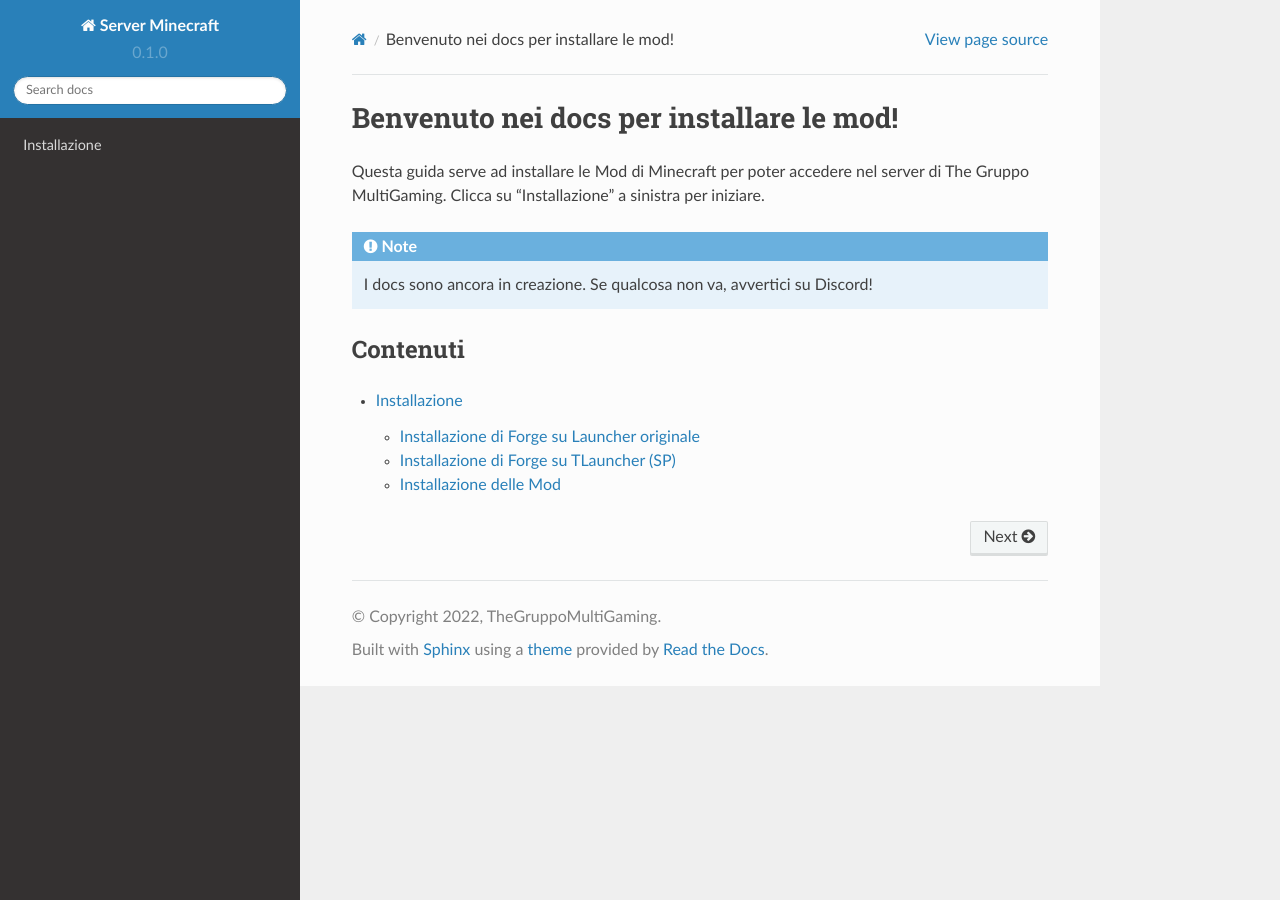
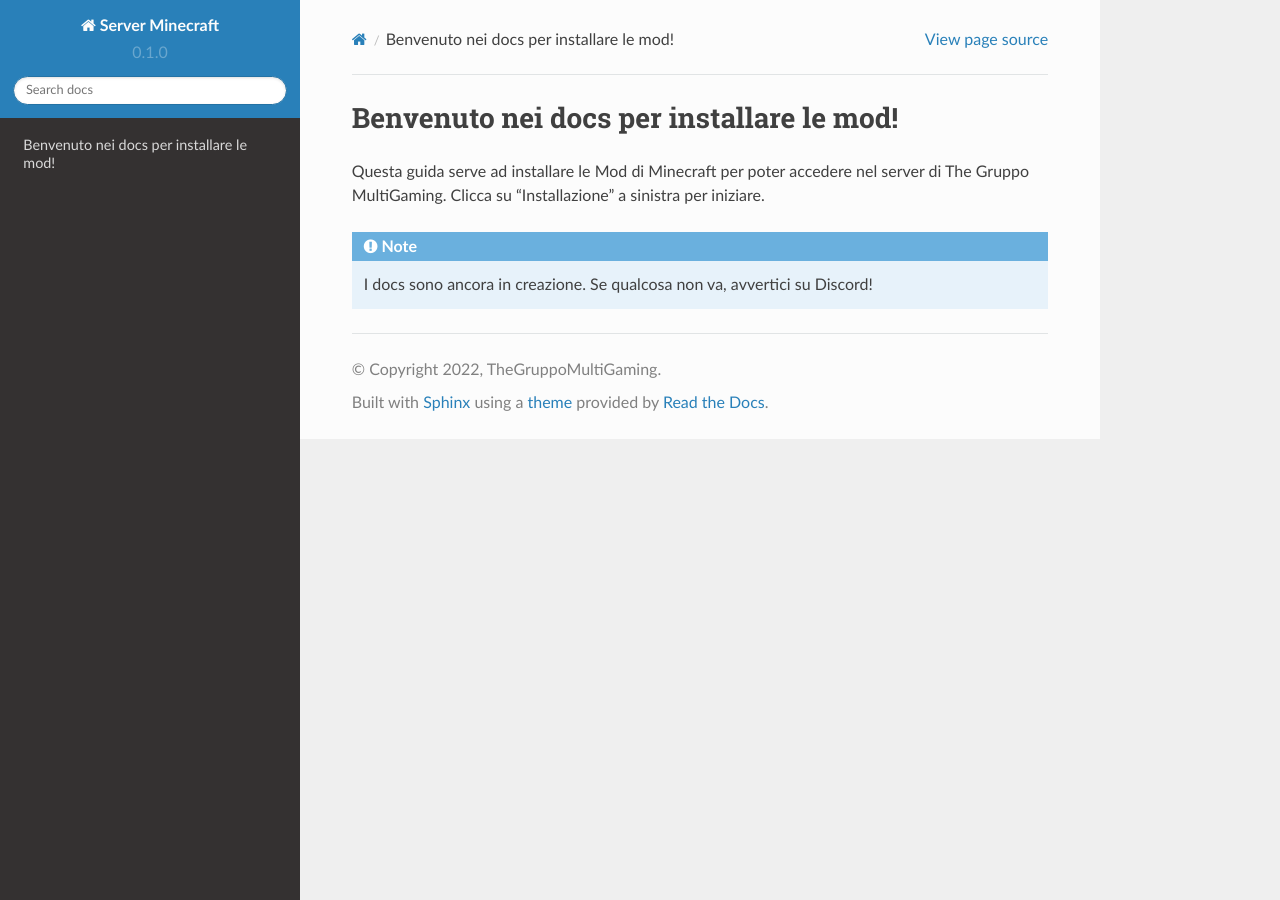
Before and after one commit to Giacomo213342/tutorial, a Sphinx documentation site: the page built from docs/source/index.rst, in a window 1280 px wide. Built offline with Sphinx 7.4.7 and the Read the Docs theme 2.0.0, drawn with Linux system fonts in a browser that asks for light colours.

Commit message:
Update index.rst

```diff
--- a/docs/source/index.rst
+++ b/docs/source/index.rst
@@ -7,10 +7,3 @@ Clicca su "Installazione" a sinistra per iniziare.
 .. note::
 
    I docs sono ancora in creazione. Se qualcosa non va, avvertici su Discord!
-
-Contenuti
---------
-
-.. toctree::
-
-   installazione
```
